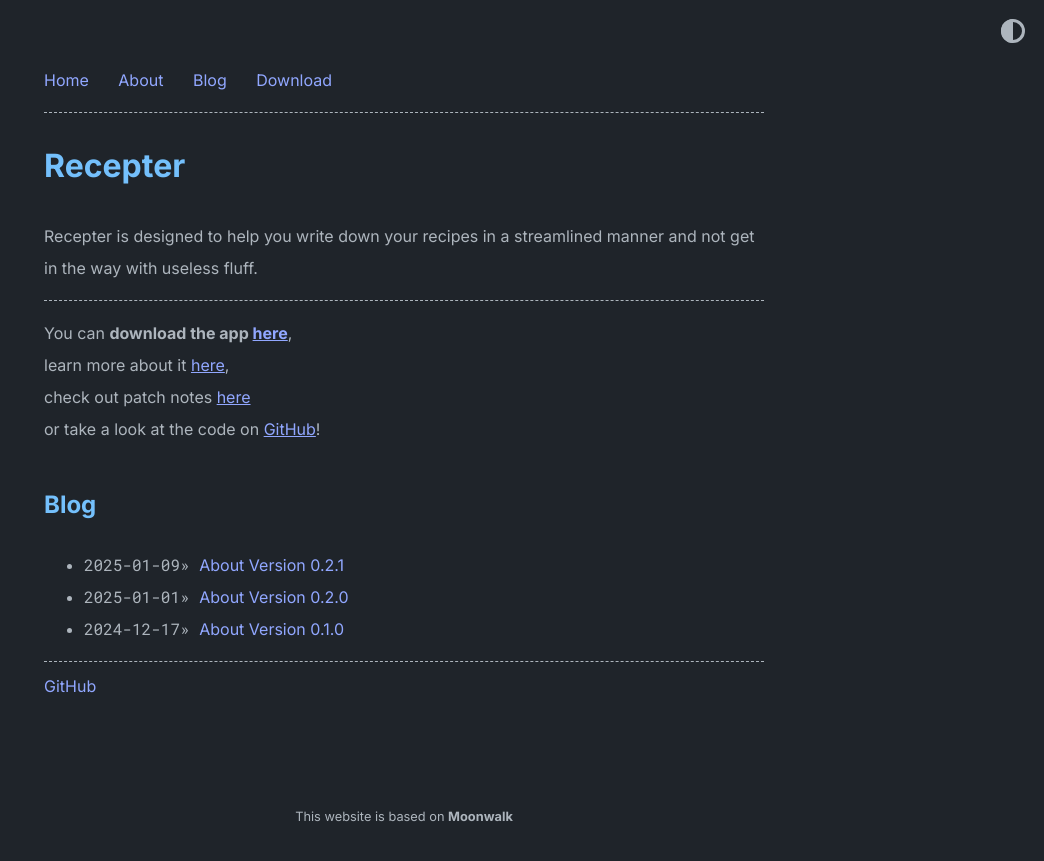
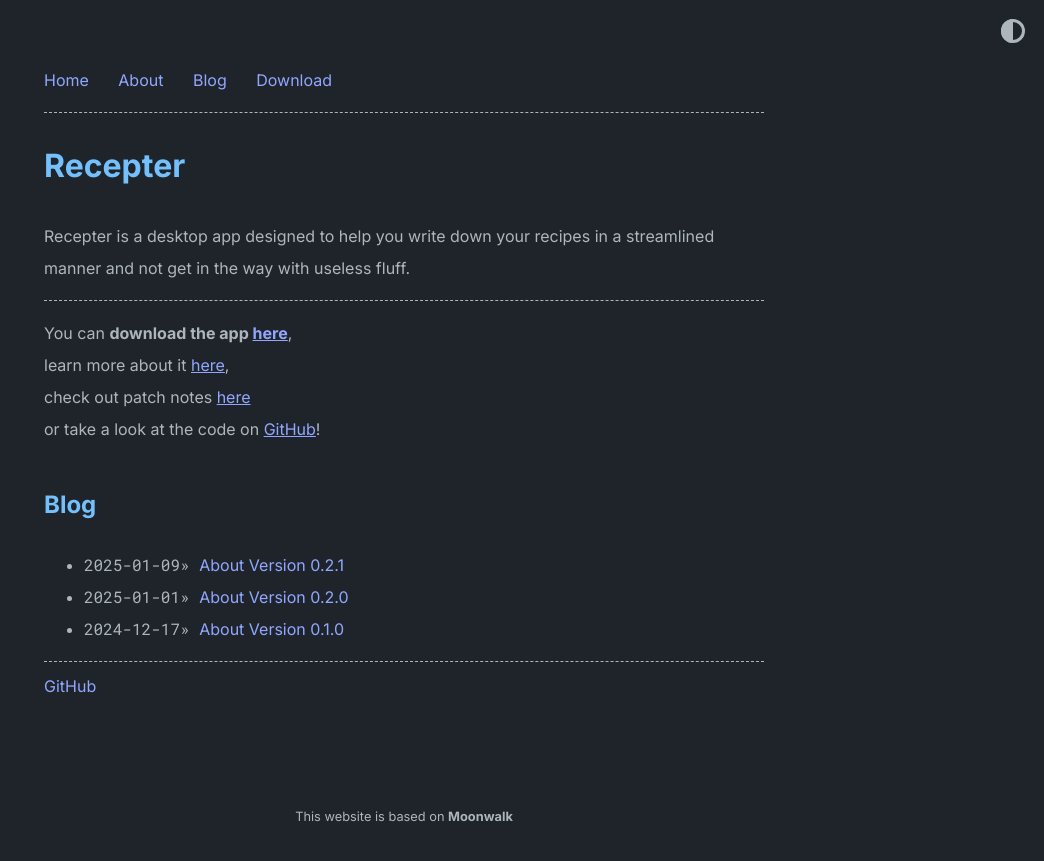
Before and after one commit to Vjaby/Recepter, a Jekyll site: the page built from index.md, in a window 1280 px wide. Shown: the top 861 px of the page, without its empty margins (236-1280 px from the left). Built offline with Jekyll 4.4.1, drawn with Linux system fonts in a browser that asks for light colours.

Commit message:
update description

```diff
--- a/_config.yml
+++ b/_config.yml
@@ -2,7 +2,7 @@ title: Recepter
 url: https://vjaby.github.io # root address of the site
 baseurl: /Recepter # "Serve the website from the given base URL (the path between web-server or domain root and your landing page)." from https://jekyllrb.com/docs/configuration/options/ idk what it means but I think this is correct
 description: > # description of the site (multiple lines allowed)
-  Recepter is designed to help you write down your recipes in a streamlined manner and not get in the way with useless fluff.
+  Recepter is a desktop app designed to help you write down your recipes in a streamlined manner and not get in the way with useless fluff.
 
 permalink: /:slug
 
```
